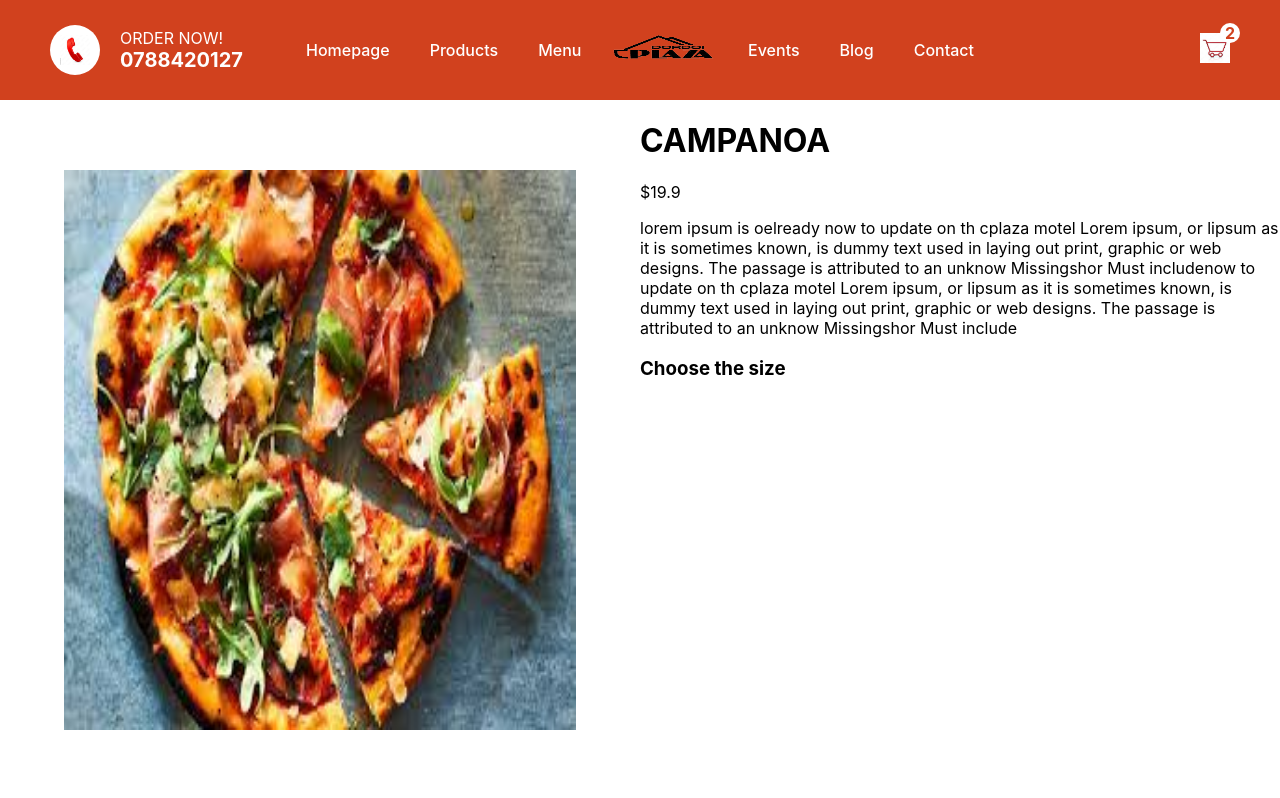
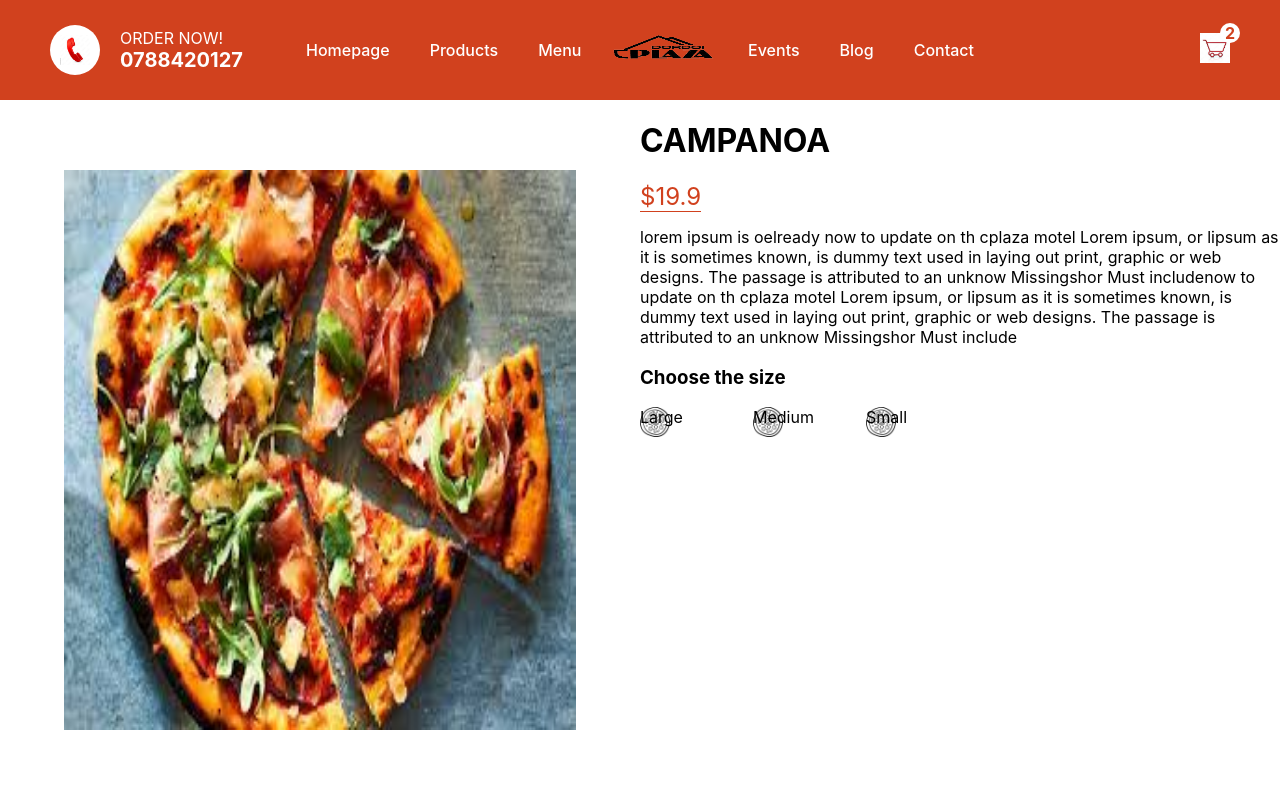
Before and after one commit to Elua-b/c-plaza-motel, a Next.js app: page /products/1 in a window 1280 px wide. Shown: the top 798 px of the page. Built offline with nearby package versions, Linux system fonts and the light colour scheme.

Commit message:
adding size icons

```diff
--- a/pages/products/[id].jsx
+++ b/pages/products/[id].jsx
@@ -23,8 +23,22 @@ const Products = () => {
         <span className={styles.price}>${pizza.price[size]}</span>
         <p className={styles.desc}>{pizza.desc}</p>
         <h3 className={styles.choose}>Choose the size</h3>
+        <div className={styles.sizes}>
+        <div className={styles.size}>
+          <Image src="/size.png" alt="" layout="fill" />
+          <span className={styles.number}>Large</span>
+        </div>
+        <div className={styles.size}>
+          <Image src="/size.png" alt="" layout="fill" />
+          <span className={styles.number}>Medium</span>
+        </div>
+        <div className={styles.size}>
+          <Image src="/size.png" alt="" layout="fill" />
+          <span className={styles.number}>Small</span>
+        </div>
       </div>
-      <div></div>
+      </div>
+
     </div>
   )
 }
--- a/styles/Products.module.css
+++ b/styles/Products.module.css
@@ -18,3 +18,19 @@
     border-radius: 50%;
     position: relative;
 }
+.price{
+    color: #d1411e;
+    font-size:24px;
+    font-weight: 400;
+    border-bottom: 1px solid #d1411e;
+}
+.sizes{
+    display: flex;
+    justify-content: space-between;
+    width: 40%;
+}
+.size{
+    width: 30px;
+    height: 30px;
+    position: relative;
+}
```
Also changed, not shown: public/size.png (added).
